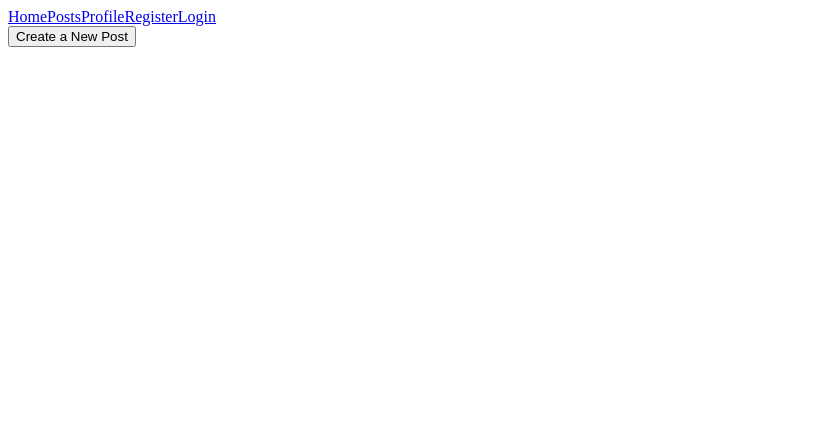
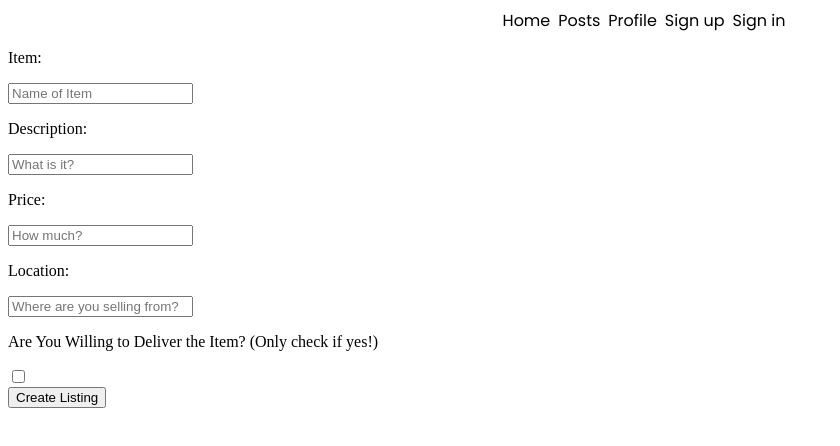
Before and after one commit to ceoconn/Stranger-s-Things-Project-2022, a React app: page /posts/create-post in a window 1280 px wide. Shown: the whole page, without its empty margins (0-840 px from the left). Built offline with nearby package versions, Linux system fonts and the light colour scheme; no server answers.

```diff
--- a/src/api/index.js
+++ b/src/api/index.js
@@ -96,7 +96,7 @@
           location,
           willDeliver
         }
-      })
+    })
     })
 
     const result = await response.json();
--- a/src/components/CreatePost.js
+++ b/src/components/CreatePost.js
@@ -1,12 +1,12 @@
 import React from 'react';
 import { createPost } from '../api';
 
-const CreatePost = ({ token, fetchPosts, navigate }) => {
+const CreatePost = ({ token, fetchPosts, navigate, title, description, price, location, willDeliver }) => {
   const newPost = {
-    title: 'Jasons new new post',
-    description: 'testing 9/10',
-    price: 'free',
-    location: 'NY',
+    title: {title},
+    description: {description},
+    price: {price},
+    location: {location},
     willDeliver: false
   }
 
@@ -17,8 +17,41 @@
   }
 
   return (
-    // This needs to be a form that accepts the 5 request parameters for creating a post
-    <button onClick={() => addPost()}>Create a New Post</button>
+    <div>
+    <form>
+      <p>Item:</p>
+      <input
+      type='text'
+      placeholder='Name of Item'
+      onChange= { (e) => {
+        e.preventDefault()
+        title = e.target.value
+        console.log(title)
+      } }/>
+      <p>Description:</p>
+      <input
+      type='text'
+      placeholder='What is it?' />
+      <p>Price:</p>
+      <input
+      type='text'
+      placeholder='How much?' />
+      <p>Location:</p>
+      <input
+      type='text'
+      placeholder='Where are you selling from?' />
+      <p>Are You Willing to Deliver the Item? (Only check if yes!)</p>
+      <input
+      type='checkbox'
+      onChange={ (e) =>  {
+        e.preventDefault()
+        e.target.checked ? willDeliver = true : willDeliver = false
+       }} />
+
+    </form>
+
+    <button onClick={() => addPost()}>Create Listing</button>
+    </div>
   )
 }
 
--- a/src/components/Home.js
+++ b/src/components/Home.js
@@ -6,7 +6,7 @@
     <div>
       <h1>Welcome to Stranger's Things!</h1>
       <button>
-        <Link to='/posts/create-post'>Add a Post</Link>
+        <Link to='/posts/create-post'>Create a New Listing</Link>
       </button>
     </div>
   )
--- a/src/components/Navbar.js
+++ b/src/components/Navbar.js
@@ -4,7 +4,7 @@
 const Navbar = ({ logout, token }) => {
   return (
     <header>
-      <nav>
+      <nav id='nav'>
         <Link to='/'>Home</Link>
         <Link to='/posts'>Posts</Link>
         <Link to='/profile'>Profile</Link>
@@ -14,8 +14,8 @@
             <Link to='/' onClick={ () => logout() }>Logout</Link>
           ) : (
             <>
-              <Link to='/register'>Register</Link>
-              <Link to='/login'>Login</Link>
+              <Link to='/register'>Sign up</Link>
+              <Link to='/login'>Sign in</Link>
             </>
           )
         }
--- a/src/components/Posts.js
+++ b/src/components/Posts.js
@@ -1,13 +1,51 @@
-import React from 'react';
+import React, { useState } from 'react';
 import { Link } from 'react-router-dom';
 
 const Posts = ({ posts }) => {
 
+  const [search, setSearch] = useState('');
+
+
+
+  function handleSearch() {
+
+    posts.filter( post => {
+      const { description, location, price, title, _id} = post;
+    let result = post.title.match(search)
+
+    if (result) {
+      console.log('matched', result)
+        return (
+          <div key={_id}>
+              <h3>{title}</h3>
+              <p>Description: {description}</p>
+              <p>Price: {price}</p>
+              <p>Location: {location}</p>
+              </div>
+        )
+
+
+    }})}
+
+
+
   return (
     <div id='outer div element'>
+
+      <div id='outer-search'>
+        <form id='search'>
+          <input type='text' placeholder="search posts" onChange={(e) => {
+            setSearch(e.target.value)
+
+            handleSearch()
+          }} />
+          {/* <button type='submit'>search</button> */}
+        </form>
+
+      </div>
       {
         posts.map((post) => {
-        const {description, location, price, title, _id, isAuthor } = post;
+          const { description, location, price, title, _id, isAuthor } = post;
           return (
             <div key={_id}>
               <h3>{title}</h3>
@@ -25,8 +63,11 @@
           )
         })
       }
+
+
     </div>
   )
 }
 
+
 export default Posts;
--- a/src/components/Register.js
+++ b/src/components/Register.js
@@ -20,7 +20,7 @@
   }
 
   return (
-    <form onSubmit={(event) => {
+    <form id='register' onSubmit={(event) => {
       event.preventDefault();
       handleSubmit();
     }}>
@@ -34,7 +34,7 @@
         placeholder='Enter Password'
         onChange={(event) => setPassword(event.target.value)}
       />
-      <button type='submit'>Submit</button>
+      <button type='submit'>Sign up</button>
     </form>
   )
 }
--- a/src/components/SinglePostView.js
+++ b/src/components/SinglePostView.js
@@ -1,3 +1,4 @@
+import { useRadioGroup } from '@mui/material';
 import React, { useState } from 'react';
 import { useParams } from 'react-router-dom';
 import { createMessage } from '../api';
--- a/src/components/index.js
+++ b/src/components/index.js
@@ -1,6 +1,7 @@
 export { default as Navbar } from './Navbar';
 export { default as Posts } from './Posts';
 export { default as Profile } from './Profile';
+// export { Search } from './Profile';
 export { default as Home } from './Home';
 export { default as Register } from './Register';
 export { default as Login } from './Login';
--- a/src/style.css
+++ b/src/style.css
@@ -22,16 +22,18 @@
     font-family: 'Poppins', sans-serif;
     display: flex;
     flex-direction: row;
+    justify-content: center;
 
 }
 
-.route {
+#nav > * {
     text-decoration: none;
     margin-left: 0.5rem;
+    color: black;
 }
 
 
-.route:hover {
+#nav > *:hover {
     text-decoration: underline;
     font-weight: bold;
     background-color: aquamarine;
```
Lines whose indentation alone changed are shown as unchanged.
